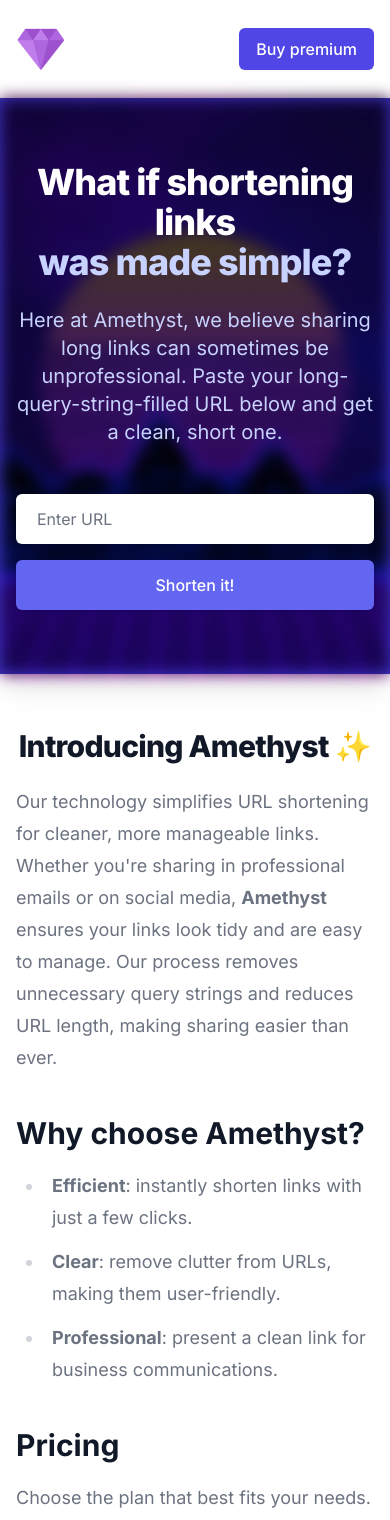
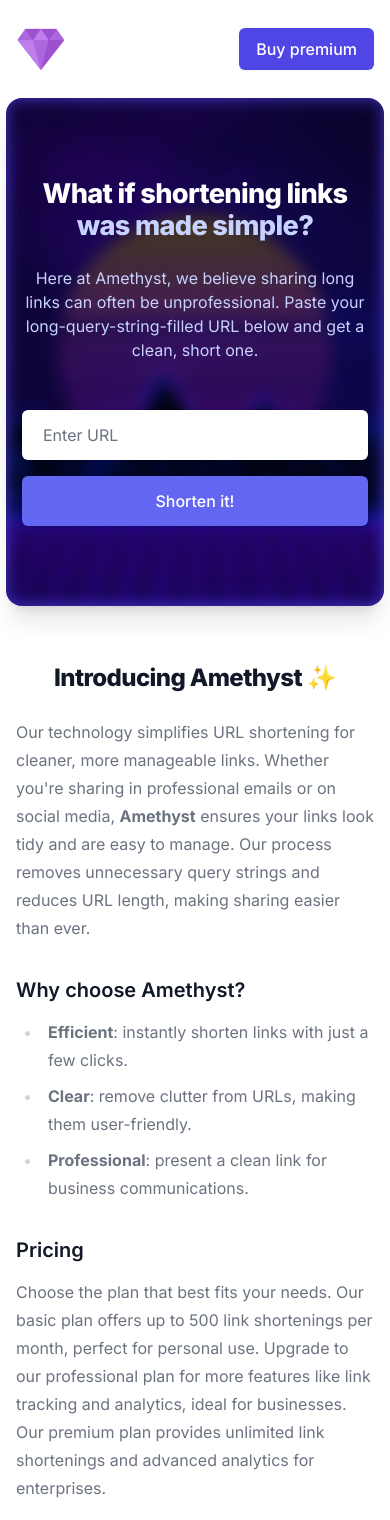
Before and after one commit to fowled/amethyst, a Next.js app: page / in a window 390 px wide. Shown: the top 1520 px of the page. Built offline with nearby package versions, Linux system fonts and the light colour scheme.

Commit message:
Mobile experience enhancement

```diff
--- a/pages/index.tsx
+++ b/pages/index.tsx
@@ -181,8 +181,8 @@
 				</div>
 
 				<div className="relative my-auto">
-					<div className="mx-auto max-w-7xl sm:px-6 lg:px-8">
-						<div className="relative shadow-xl sm:rounded-2xl sm:overflow-hidden">
+					<div className="px-1.5 mx-auto max-w-7xl sm:px-6 lg:px-8">
+						<div className="relative overflow-hidden shadow-xl rounded-2xl">
 							<div className="absolute inset-0">
 								<Image
 									className="object-cover w-full h-full blur"
@@ -194,8 +194,8 @@
 								<div className="absolute inset-0 bg-indigo-700 mix-blend-multiply"></div>
 							</div>
 
-							<div className="relative px-4 py-16 sm:px-6 sm:py-24 lg:py-32 lg:px-8">
-								<h1 className="text-4xl font-extrabold tracking-tight text-center sm:text-5xl lg:text-6xl">
+							<div className="relative px-4 py-20 sm:px-6 sm:py-24 lg:py-32 lg:px-8">
+								<h1 className="text-[1.7rem] leading-8 font-extrabold tracking-tight text-center sm:text-5xl lg:text-6xl">
 									<span className="block text-white">
 										What if shortening links
 									</span>
@@ -205,10 +205,10 @@
 									</span>
 								</h1>
 
-								<p className="max-w-lg mx-auto mt-6 text-xl text-center text-indigo-200 sm:max-w-3xl">
-									Here at Amethyst, we believe sharing long links can sometimes
-									be unprofessional. Paste your long-query-string-filled URL
-									below and get a clean, short one.
+								<p className="max-w-lg mx-auto mt-6 text-base text-center text-indigo-200 sm:text-xl sm:max-w-3xl">
+									Here at Amethyst, we believe sharing long links can often be
+									unprofessional. Paste your long-query-string-filled URL below
+									and get a clean, short one.
 								</p>
 
 								<div className="max-w-md mx-auto mt-12">
@@ -246,7 +246,7 @@
 				<div className="relative px-4 py-12 sm:px-6 lg:px-14">
 					<div className="mx-auto text-lg max-w-prose">
 						<h1>
-							<span className="block mt-2 text-3xl font-extrabold leading-8 tracking-tight text-center text-gray-900 sm:text-4xl">
+							<span className="block mt-2 text-2xl font-extrabold leading-8 tracking-tight text-center text-gray-900 sm:text-4xl">
 								Introducing Amethyst ✨
 							</span>
 						</h1>
@@ -254,7 +254,7 @@
 
 					<div
 						id="economy"
-						className="mx-auto mt-6 prose prose-lg text-gray-500 prose-indigo"
+						className="mx-auto mt-6 prose text-gray-500 sm:prose-lg prose-indigo"
 					>
 						<p>
 							Our technology simplifies URL shortening for cleaner, more
@@ -264,7 +264,7 @@
 							and reduces URL length, making sharing easier than ever.
 						</p>
 
-						<h2>Why choose Amethyst?</h2>
+						<h3>Why choose Amethyst?</h3>
 
 						<ul role="list">
 							<li>
@@ -283,7 +283,7 @@
 							</li>
 						</ul>
 
-						<h2>Pricing</h2>
+						<h3>Pricing</h3>
 
 						<p>
 							Choose the plan that best fits your needs. Our basic plan offers
@@ -294,7 +294,7 @@
 							enterprises.
 						</p>
 
-						<h2>Benefits of clean URLs</h2>
+						<h3>Benefits of clean URLs</h3>
 
 						<ul role="list">
 							<li>
@@ -313,7 +313,7 @@
 							</li>
 						</ul>
 
-						<h2>Have any questions?</h2>
+						<h3>Have any questions?</h3>
 
 						<p>
 							Our dedicated team is ready to assist you with any inquiries about
@@ -334,7 +334,7 @@
 						aria-label="Footer"
 					>
 						{footer.main.map((item) => (
-							<div key={item.label} className="px-5 py-2">
+							<div key={item.label} className="px-3 py-2 sm:px-5">
 								<a
 									href={item.link}
 									className="text-base text-gray-500 hover:text-gray-900"
@@ -358,7 +358,8 @@
 					</div>
 
 					<p className="mt-8 text-base text-center text-gray-400">
-						&copy; 2022, made by @fowled. All rights reserved.
+						&copy; {new Date().getFullYear()}, made by @fowled. All rights
+						reserved.
 					</p>
 				</footer>
 
```
